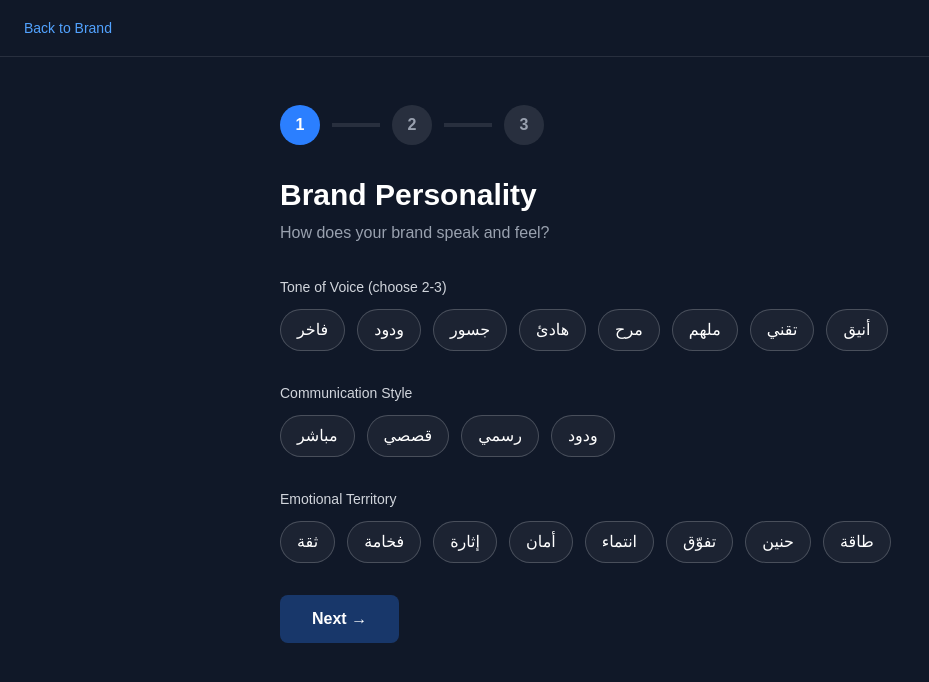
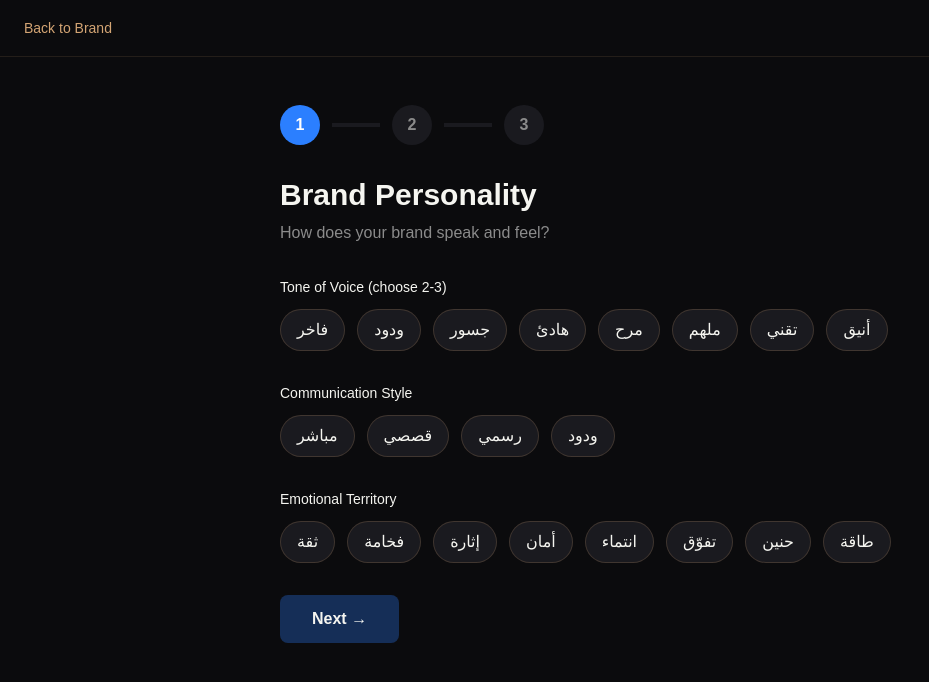
Before and after one commit to natouahmed47-eng/ai--brand-factory, a Next.js app in the folder frontend/: page /brands/1/brain in a window 1280 px wide. Shown: the top 682 px of the page, without its empty margins (0-929 px from the left). Built offline with nearby package versions, Linux system fonts and the light colour scheme; sample sign-in values are in the browser's storage.

Commit message:
Brain page: luxury theme (dark + gold)

```diff
--- a/frontend/src/app/brands/[id]/brain/page.tsx
+++ b/frontend/src/app/brands/[id]/brain/page.tsx
@@ -86,9 +86,9 @@ export default function BrandBrainPage() {
   };
 
   return (
-    <main className="min-h-screen bg-gray-900 text-white">
-      <nav className="border-b border-white/10 px-6 py-4">
-        <Link href={`/brands/${brandId}`} className="text-blue-400 hover:underline text-sm">
+    <main className="min-h-screen bg-[#0B0B0D] text-[#F5F5F0]">
+      <nav className="border-b border-[rgba(212,165,116,0.12)] px-6 py-4">
+        <Link href={`/brands/${brandId}`} className="text-[#D4A574] hover:underline text-sm">
           Back to Brand
         </Link>
       </nav>
@@ -99,13 +99,13 @@ export default function BrandBrainPage() {
             <div key={n} className="flex items-center gap-3">
               <div
                 className={`w-10 h-10 rounded-full flex items-center justify-center font-bold ${
-                  step >= n ? 'bg-blue-500 text-white' : 'bg-white/10 text-gray-400'
+                  step >= n ? 'bg-blue-500 text-white' : 'bg-[#1A1A1F] text-[#8B8B8B]'
                 }`}
               >
                 {n}
               </div>
               {n < 3 && (
-                <div className={`w-12 h-1 ${step > n ? 'bg-blue-500' : 'bg-white/10'}`} />
+                <div className={`w-12 h-1 ${step > n ? 'bg-blue-500' : 'bg-[#1A1A1F]'}`} />
               )}
             </div>
           ))}
@@ -116,7 +116,7 @@ export default function BrandBrainPage() {
           {step === 2 && 'Brand Audience'}
           {step === 3 && 'Brand Rules'}
         </h1>
-        <p className="text-gray-400 mb-8">
+        <p className="text-[#8B8B8B] mb-8">
           {step === 1 && 'How does your brand speak and feel?'}
           {step === 2 && 'Who is your brand talking to?'}
           {step === 3 && 'We will set smart defaults for your brand rules.'}
@@ -125,7 +125,7 @@ export default function BrandBrainPage() {
         {step === 1 && (
           <div className="space-y-8">
             <div>
-              <label className="block text-sm text-gray-300 mb-3">
+              <label className="block text-sm text-[#F5F5F0] mb-3">
                 Tone of Voice (choose 2-3)
               </label>
               <div className="flex flex-wrap gap-3">
@@ -135,8 +135,8 @@ export default function BrandBrainPage() {
                     onClick={() => toggleTone(t)}
                     className={`px-4 py-2 rounded-full border transition ${
                       tones.includes(t)
-                        ? 'bg-blue-500 border-blue-500'
-                        : 'bg-white/5 border-white/20 hover:border-blue-400'
+                        ? 'bg-blue-500 border-[#D4A574]'
+                        : 'bg-[#1A1A1F] border-[rgba(212,165,116,0.2)] hover:border-blue-400'
                     }`}
                   >
                     {t}
@@ -146,7 +146,7 @@ export default function BrandBrainPage() {
             </div>
 
             <div>
-              <label className="block text-sm text-gray-300 mb-3">
+              <label className="block text-sm text-[#F5F5F0] mb-3">
                 Communication Style
               </label>
               <div className="flex flex-wrap gap-3">
@@ -156,8 +156,8 @@ export default function BrandBrainPage() {
                     onClick={() => setCommunicationStyle(s)}
                     className={`px-4 py-2 rounded-full border transition ${
                       communicationStyle === s
-                        ? 'bg-blue-500 border-blue-500'
-                        : 'bg-white/5 border-white/20 hover:border-blue-400'
+                        ? 'bg-blue-500 border-[#D4A574]'
+                        : 'bg-[#1A1A1F] border-[rgba(212,165,116,0.2)] hover:border-blue-400'
                     }`}
                   >
                     {s}
@@ -167,7 +167,7 @@ export default function BrandBrainPage() {
             </div>
 
             <div>
-              <label className="block text-sm text-gray-300 mb-3">
+              <label className="block text-sm text-[#F5F5F0] mb-3">
                 Emotional Territory
               </label>
               <div className="flex flex-wrap gap-3">
@@ -177,8 +177,8 @@ export default function BrandBrainPage() {
                     onClick={() => setEmotion(e)}
                     className={`px-4 py-2 rounded-full border transition ${
                       emotion === e
-                        ? 'bg-blue-500 border-blue-500'
-                        : 'bg-white/5 border-white/20 hover:border-blue-400'
+                        ? 'bg-blue-500 border-[#D4A574]'
+                        : 'bg-[#1A1A1F] border-[rgba(212,165,116,0.2)] hover:border-blue-400'
                     }`}
                   >
                     {e}
@@ -190,7 +190,7 @@ export default function BrandBrainPage() {
             <button
               onClick={() => setStep(2)}
               disabled={tones.length < 2 || !communicationStyle || !emotion}
-              className="px-8 py-3 bg-blue-500 hover:bg-blue-600 disabled:bg-blue-500/30 disabled:cursor-not-allowed rounded-lg font-semibold transition"
+              className="px-8 py-3 bg-[#D4A574] hover:bg-[#E5B98A] disabled:bg-blue-500/30 disabled:cursor-not-allowed rounded-lg font-semibold transition"
             >
               Next →
             </button>
@@ -200,7 +200,7 @@ export default function BrandBrainPage() {
         {step === 2 && (
           <div className="space-y-8">
             <div>
-              <label className="block text-sm text-gray-300 mb-3">Age Range</label>
+              <label className="block text-sm text-[#F5F5F0] mb-3">Age Range</label>
               <div className="flex flex-wrap gap-3">
                 {['18-24', '25-34', '35-44', '45+'].map((a) => (
                   <button
@@ -208,8 +208,8 @@ export default function BrandBrainPage() {
                     onClick={() => setAgeRange(a)}
                     className={`px-4 py-2 rounded-full border transition ${
                       ageRange === a
-                        ? 'bg-blue-500 border-blue-500'
-                        : 'bg-white/5 border-white/20 hover:border-blue-400'
+                        ? 'bg-blue-500 border-[#D4A574]'
+                        : 'bg-[#1A1A1F] border-[rgba(212,165,116,0.2)] hover:border-blue-400'
                     }`}
                   >
                     {a}
@@ -219,7 +219,7 @@ export default function BrandBrainPage() {
             </div>
 
             <div>
-              <label className="block text-sm text-gray-300 mb-3">Gender</label>
+              <label className="block text-sm text-[#F5F5F0] mb-3">Gender</label>
               <div className="flex flex-wrap gap-3">
                 {['رجال', 'نساء', 'الاثنين'].map((g) => (
                   <button
@@ -227,8 +227,8 @@ export default function BrandBrainPage() {
                     onClick={() => setGender(g)}
                     className={`px-4 py-2 rounded-full border transition ${
                       gender === g
-                        ? 'bg-blue-500 border-blue-500'
-                        : 'bg-white/5 border-white/20 hover:border-blue-400'
+                        ? 'bg-blue-500 border-[#D4A574]'
+                        : 'bg-[#1A1A1F] border-[rgba(212,165,116,0.2)] hover:border-blue-400'
                     }`}
                   >
                     {g}
@@ -238,7 +238,7 @@ export default function BrandBrainPage() {
             </div>
 
             <div>
-              <label className="block text-sm text-gray-300 mb-3">Market</label>
+              <label className="block text-sm text-[#F5F5F0] mb-3">Market</label>
               <div className="flex flex-wrap gap-3">
                 {['السعودية', 'الخليج', 'عالمي'].map((m) => (
                   <button
@@ -246,8 +246,8 @@ export default function BrandBrainPage() {
                     onClick={() => setMarket(m)}
                     className={`px-4 py-2 rounded-full border transition ${
                       market === m
-                        ? 'bg-blue-500 border-blue-500'
-                        : 'bg-white/5 border-white/20 hover:border-blue-400'
+                        ? 'bg-blue-500 border-[#D4A574]'
+                        : 'bg-[#1A1A1F] border-[rgba(212,165,116,0.2)] hover:border-blue-400'
                     }`}
                   >
                     {m}
@@ -257,7 +257,7 @@ export default function BrandBrainPage() {
             </div>
 
             <div>
-              <label className="block text-sm text-gray-300 mb-3">Language</label>
+              <label className="block text-sm text-[#F5F5F0] mb-3">Language</label>
               <div className="flex flex-wrap gap-3">
                 {['عربي', 'إنجليزي', 'مزيج'].map((l) => (
                   <button
@@ -265,8 +265,8 @@ export default function BrandBrainPage() {
                     onClick={() => setLanguage(l)}
                     className={`px-4 py-2 rounded-full border transition ${
                       language === l
-                        ? 'bg-blue-500 border-blue-500'
-                        : 'bg-white/5 border-white/20 hover:border-blue-400'
+                        ? 'bg-blue-500 border-[#D4A574]'
+                        : 'bg-[#1A1A1F] border-[rgba(212,165,116,0.2)] hover:border-blue-400'
                     }`}
                   >
                     {l}
@@ -277,7 +277,7 @@ export default function BrandBrainPage() {
 
             {language === 'عربي' && (
               <div>
-                <label className="block text-sm text-gray-300 mb-3">Dialect</label>
+                <label className="block text-sm text-[#F5F5F0] mb-3">Dialect</label>
                 <div className="flex flex-wrap gap-3">
                   {['فصحى', 'خليجي', 'سعودي'].map((d) => (
                     <button
@@ -285,8 +285,8 @@ export default function BrandBrainPage() {
                       onClick={() => setDialect(d)}
                       className={`px-4 py-2 rounded-full border transition ${
                         dialect === d
-                          ? 'bg-blue-500 border-blue-500'
-                          : 'bg-white/5 border-white/20 hover:border-blue-400'
+                          ? 'bg-blue-500 border-[#D4A574]'
+                          : 'bg-[#1A1A1F] border-[rgba(212,165,116,0.2)] hover:border-blue-400'
                       }`}
                     >
                       {d}
@@ -299,14 +299,14 @@ export default function BrandBrainPage() {
             <div className="flex gap-3">
               <button
                 onClick={() => setStep(1)}
-                className="px-6 py-3 bg-white/10 hover:bg-white/20 rounded-lg font-semibold transition"
+                className="px-6 py-3 bg-[#1A1A1F] hover:bg-[#202026] rounded-lg font-semibold transition"
               >
                 ← Back
               </button>
               <button
                 onClick={() => setStep(3)}
                 disabled={!ageRange || !gender || !market || !language}
-                className="px-8 py-3 bg-blue-500 hover:bg-blue-600 disabled:bg-blue-500/30 disabled:cursor-not-allowed rounded-lg font-semibold transition"
+                className="px-8 py-3 bg-[#D4A574] hover:bg-[#E5B98A] disabled:bg-blue-500/30 disabled:cursor-not-allowed rounded-lg font-semibold transition"
               >
                 Next →
               </button>
@@ -316,27 +316,27 @@ export default function BrandBrainPage() {
 
         {step === 3 && (
           <div className="space-y-6">
-            <div className="bg-white/5 border border-white/10 rounded-2xl p-6">
+            <div className="bg-[#1A1A1F] border border-[rgba(212,165,116,0.12)] rounded-2xl p-6">
               <h3 className="text-lg font-bold mb-3">Visual Rules</h3>
-              <p className="text-sm text-gray-400">
+              <p className="text-sm text-[#8B8B8B]">
                 Logo placement, colors, fonts, lighting — set automatically based on your brand.
               </p>
             </div>
-            <div className="bg-white/5 border border-white/10 rounded-2xl p-6">
+            <div className="bg-[#1A1A1F] border border-[rgba(212,165,116,0.12)] rounded-2xl p-6">
               <h3 className="text-lg font-bold mb-3">Content Rules</h3>
-              <p className="text-sm text-gray-400">
+              <p className="text-sm text-[#8B8B8B]">
                 Hook style, music, transitions, scene length — configured for your audience.
               </p>
             </div>
-            <div className="bg-white/5 border border-white/10 rounded-2xl p-6">
+            <div className="bg-[#1A1A1F] border border-[rgba(212,165,116,0.12)] rounded-2xl p-6">
               <h3 className="text-lg font-bold mb-3">Cultural & Legal</h3>
-              <p className="text-sm text-gray-400">
+              <p className="text-sm text-[#8B8B8B]">
                 Saudi cultural defaults applied automatically.
               </p>
             </div>
 
             {error && (
-              <div className="bg-red-500/20 border border-red-500/50 text-red-200 px-4 py-3 rounded-lg text-sm">
+              <div className="bg-[rgba(224,82,82,0.1)] border border-[rgba(224,82,82,0.3)] text-[#E05252] px-4 py-3 rounded-lg text-sm">
                 {error}
               </div>
             )}
@@ -344,14 +344,14 @@ export default function BrandBrainPage() {
             <div className="flex gap-3">
               <button
                 onClick={() => setStep(2)}
-                className="px-6 py-3 bg-white/10 hover:bg-white/20 rounded-lg font-semibold transition"
+                className="px-6 py-3 bg-[#1A1A1F] hover:bg-[#202026] rounded-lg font-semibold transition"
               >
                 ← Back
               </button>
               <button
                 onClick={handleFinish}
                 disabled={loading}
-                className="px-8 py-3 bg-gradient-to-r from-blue-500 to-purple-500 hover:opacity-90 disabled:opacity-50 rounded-lg font-semibold transition"
+                className="px-8 py-3 bg-[#D4A574] hover:opacity-90 disabled:opacity-50 rounded-lg font-semibold transition"
               >
                 {loading ? 'Building...' : 'Build Brand Brain'}
               </button>
```
